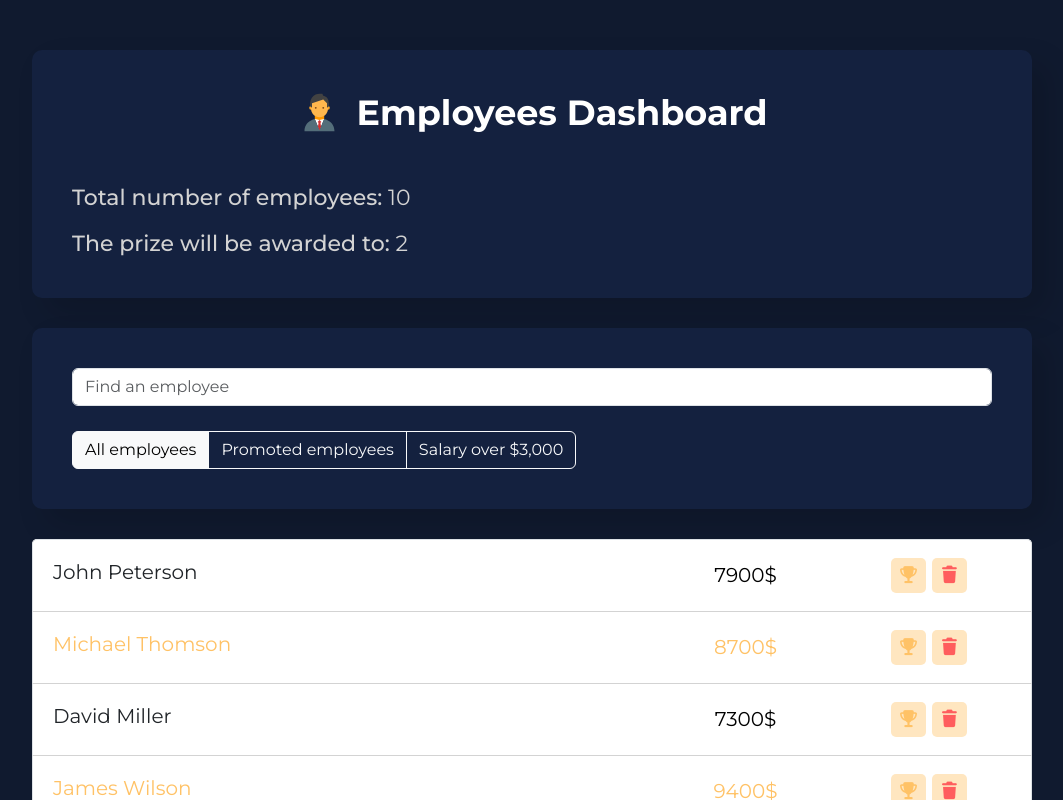
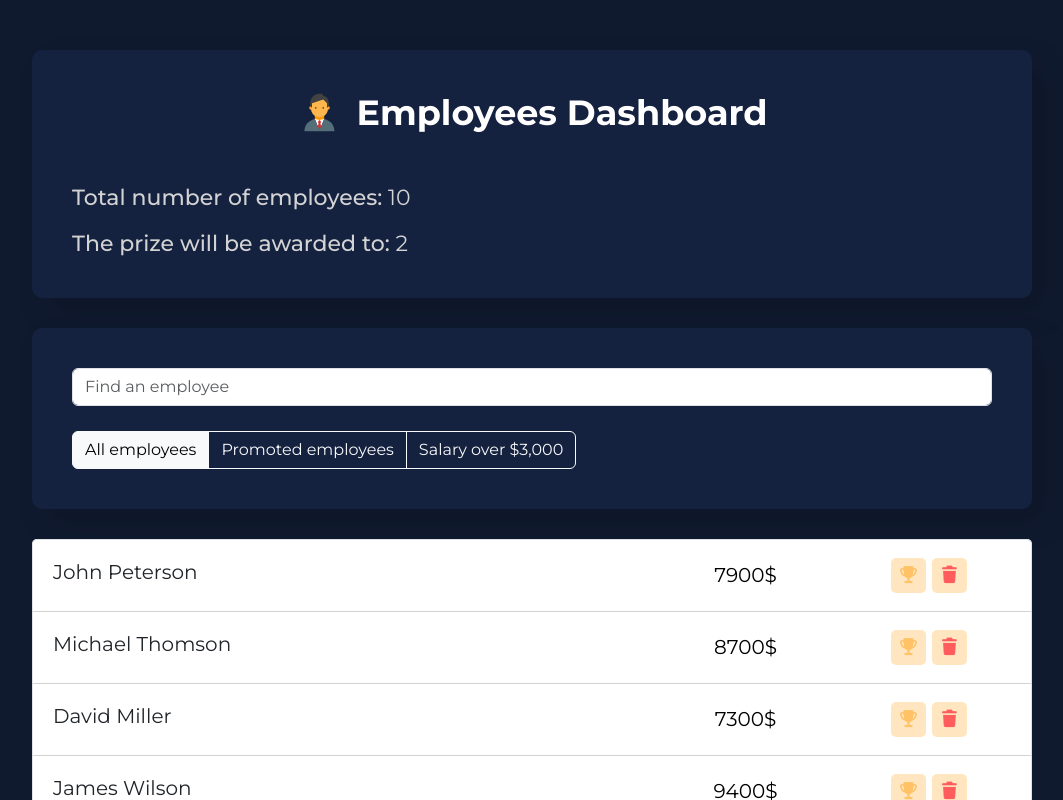
Before and after one commit to vladcyberit/EmployersApp, a React (Vite) app: page / in a window 1280 px wide. Shown: the top 800 px of the page, without its empty margins (108-1171 px from the left). Built offline with nearby package versions, Linux system fonts and the light colour scheme.

Commit message:
deleted 'increase' prop

```diff
--- a/src/components/employers-list/employers-list.jsx
+++ b/src/components/employers-list/employers-list.jsx
@@ -9,7 +9,6 @@ const EmployersList = () => {
                 key={item.id}
                 fullName={item.fullName}
                 salary={item.salary}
-                increase={item.increase}
             />
         );
     });
```
